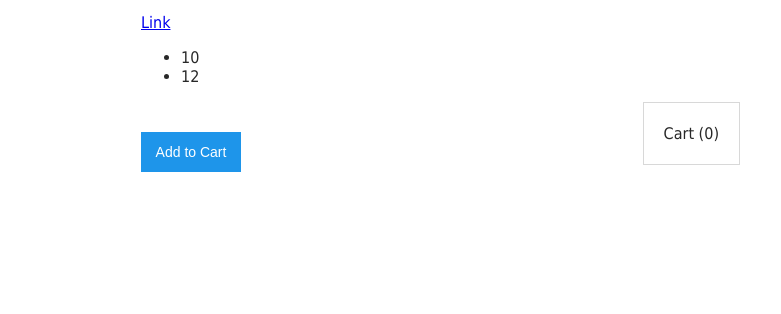
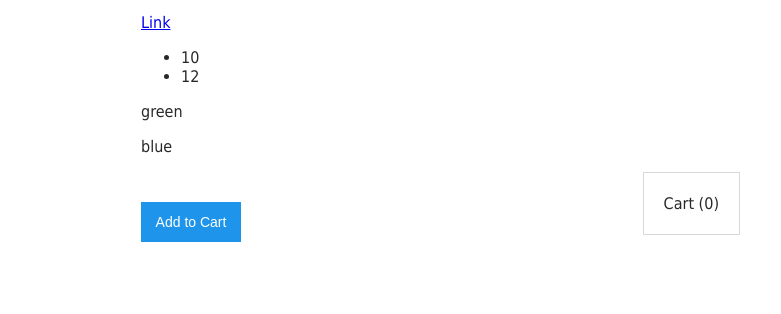
Before and after one commit to Nicolabell/Basic-Vue.js-app, a plain HTML site: page index.html in a window 1280 px wide. Shown: the part 204-518 px from the top of the page, 499-1280 px from the left. Drawn offline with nearby package versions, Linux system fonts and the light colour scheme.

Commit message:
Use event handling to change image in the DOM on mouseover

```diff
--- a/index.html
+++ b/index.html
@@ -27,6 +27,9 @@
 				<ul>
 					<li v-for="variant in variants" :key="variants.variantID">{{ variant.variantSize }}</li>
 				</ul>
+				<div v-for="variant in variants" :key="variants.variantID">
+					<p @mouseover="updateProduct(variant.variantImage)">{{ variant.variantColour}}</p>
+				</div>
 				<button v-on:click="addToCart">Add to Cart</button>
 				<div class="cart">
 					<p>Cart ({{cart}})</p>
--- a/main.js
+++ b/main.js
@@ -10,12 +10,14 @@ var app = new Vue ({
 			{
 				variantID: 1234,
 				variantColour: "green",
-				variantSize: 10
+				variantSize: 10,
+				variantImage: "https://media2.newlookassets.com/i/newlook/803285638/mens/clothing/underwear-and-socks/dark-green-smile-embroidered-socks.jpg?strip=true&qlt=80&w=720"
 			},
 			{
 				variantID: 1234,
-				variantColour: "green",
-				variantSize: 12
+				variantColour: "blue",
+				variantSize: 12,
+				variantImage: "https://image.uniqlo.com/UQ/ST3/WesternCommon/imagesgoods/439665/item/goods_93_439665.jpg?width=592&impolicy=quality_70&imformat=chrome"
 			}
 		],
 		cart: 0
@@ -23,6 +25,9 @@ var app = new Vue ({
 	methods: {
 		addToCart: function () {
 			this.cart += 1
+		},
+		updateProduct: function (variantImage) {
+			this.image = variantImage
 		}
 	}
 })
```
Also changed, not shown: 2 other files.
